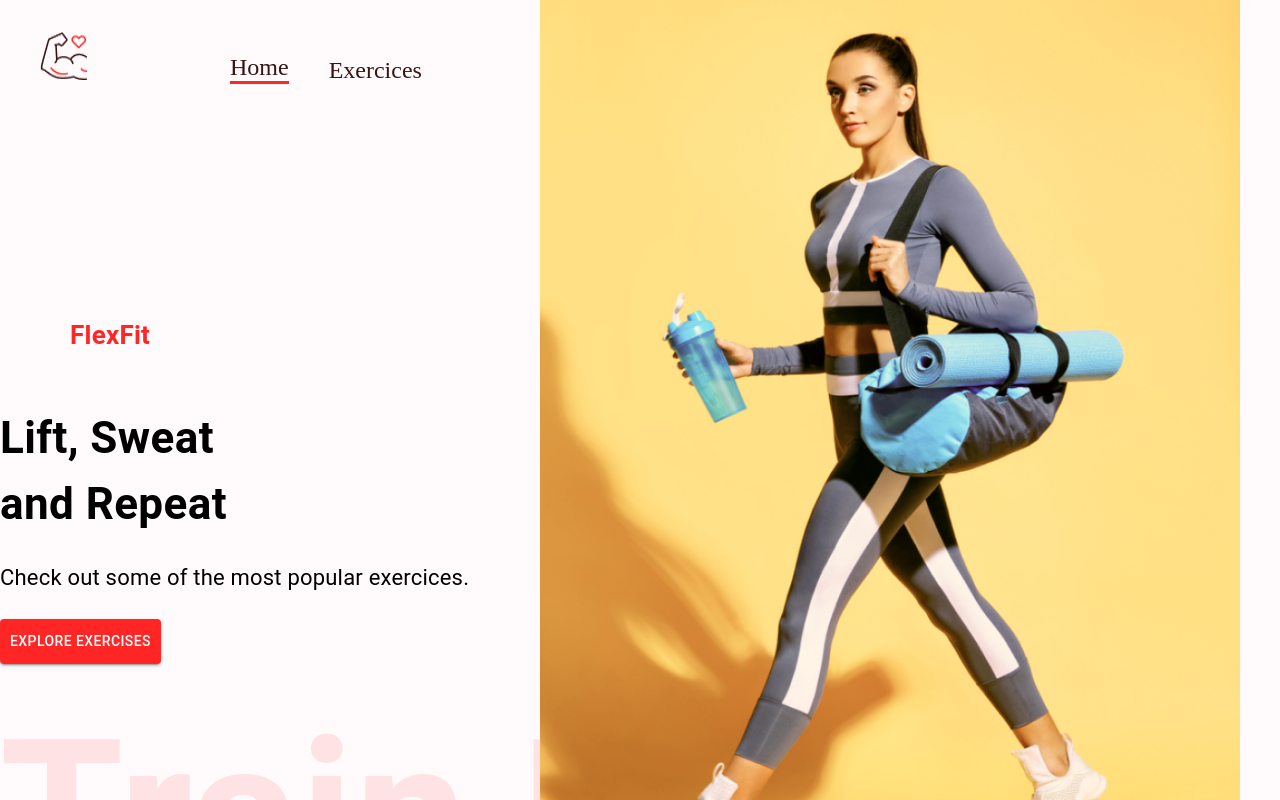
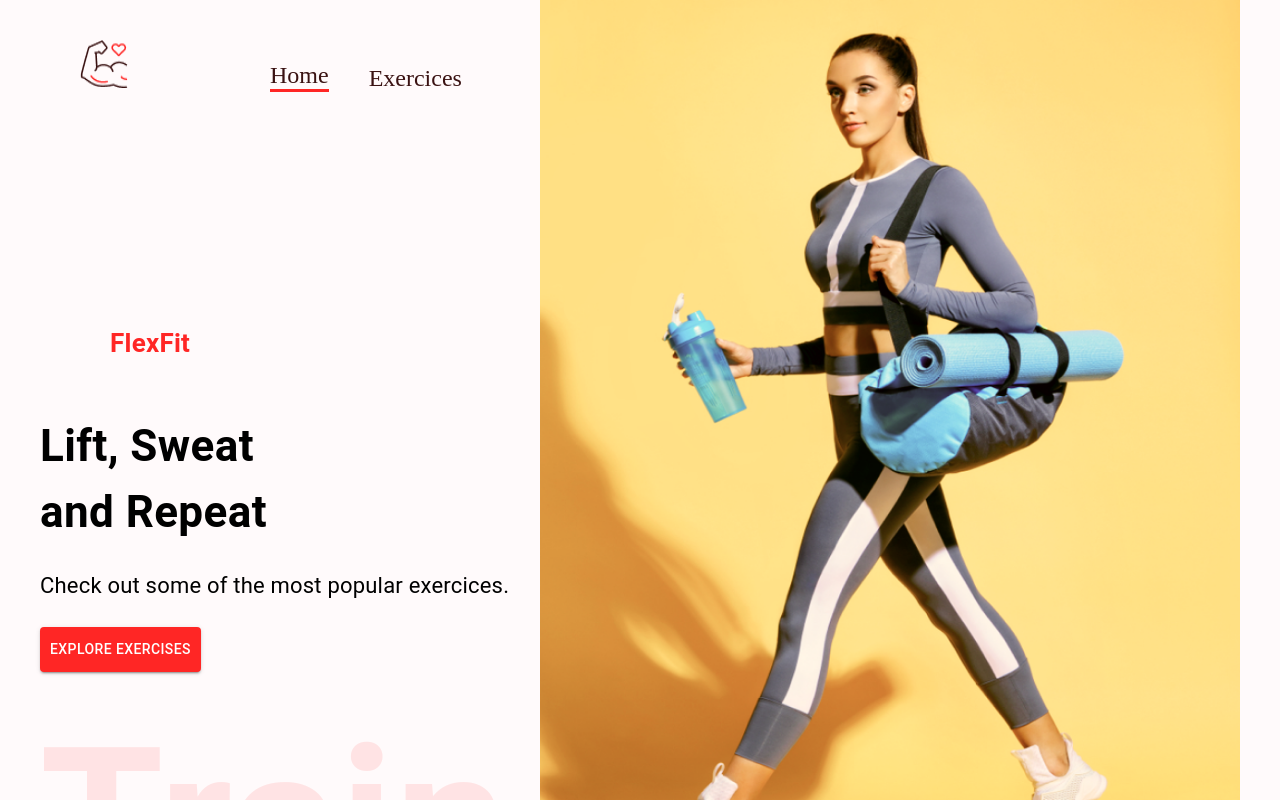
Before and after one commit to yuviii99/FlexFit, a React (Create React App) app: page / in a window 1280 px wide. Shown: the top 800 px of the page. Built offline with nearby package versions, Linux system fonts and the light colour scheme; no server answers.

Commit message:
Stylistic changes

```diff
--- a/src/App.js
+++ b/src/App.js
@@ -10,7 +10,7 @@ import Footer from './components/Footer';
 
 const App = () => {
   return (
-    <Box width="400px" sx={{width: {xl: '1448px' }}} m="auto">
+    <Box width="400px" sx={{width: {xl: '1448px'}, m: {xl: 'auto', xs: '40px'}}}>
       <Navbar/>
       <Routes>
         <Route path='/' element={<Home/>} />
--- a/src/components/Navbar.js
+++ b/src/components/Navbar.js
@@ -12,7 +12,7 @@ const Navbar = () => {
       </Link>
       <Stack direction="row" gap='40px' fontSize="24px" alignItems="flex-end">
         <Link to='/' style={{textDecoration: 'none', color: '#3A1212', borderBottom: '3px solid #FF2625' }}>Home</Link>
-        <a href='#exercices' style={{textDecoration: 'none', color: '#3A1212'}}>Exercices</a>
+        <a href='#exercises' style={{textDecoration: 'none', color: '#3A1212'}}>Exercices</a>
       </Stack>
     </Stack>
   )
```
